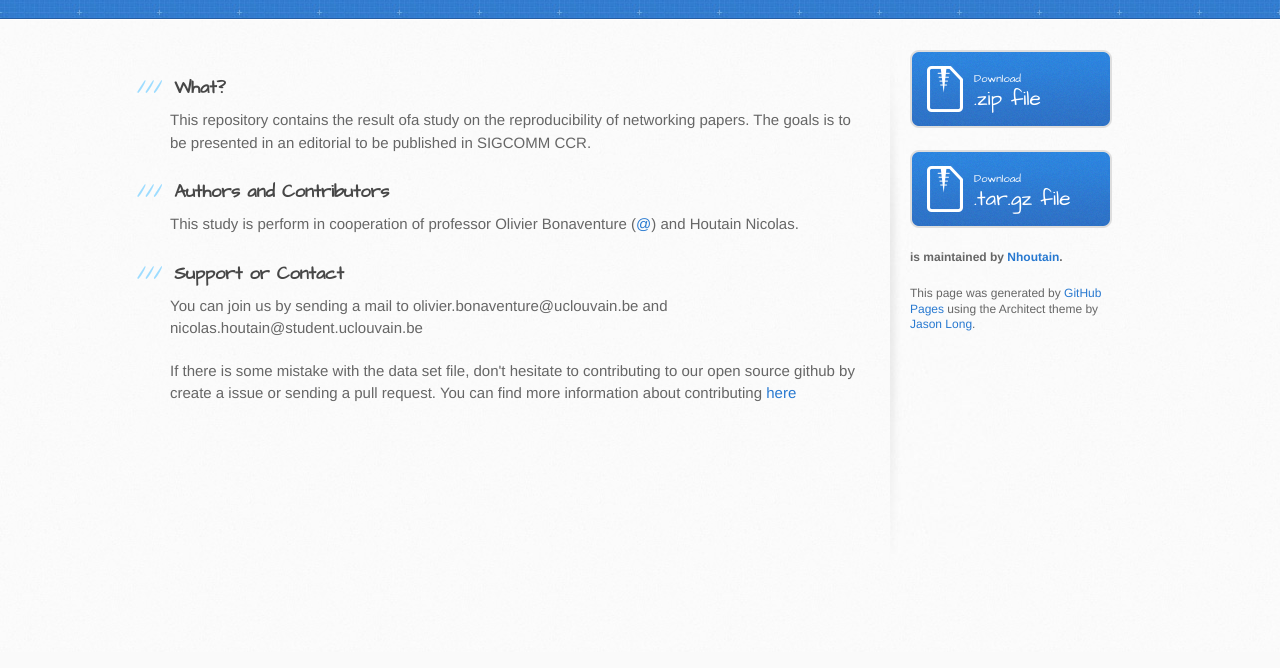
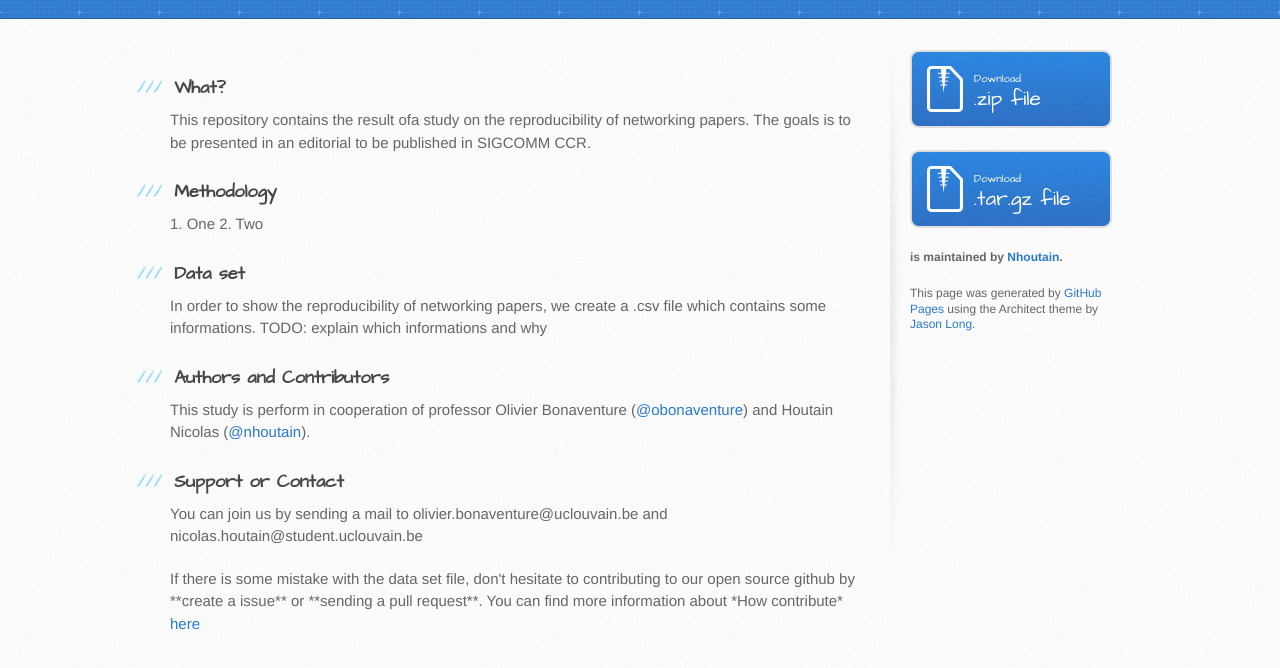
Before and after one commit to Nhoutain/Reproducibility, a plain HTML site: page index.html in a window 1280 px wide. Shown: the part 148-816 px from the top of the page. Drawn offline with Linux system fonts and the light colour scheme.

Commit message:
Some try

```diff
--- a/index.html
+++ b/index.html
@@ -34,9 +34,39 @@
                       </a>What?
                   </h3>
 
-                  <p> This repository contains the result ofa study on the reproducibility of
+                  <p>
+                      This repository contains the result ofa study on the reproducibility of
                       networking papers. The goals is to be presented in an editorial to be published in SIGCOMM CCR.
                   </p>
+
+                  <h3>
+                      <a id="methodology" class="anchor" href="#methodology" aria-hidden="true">
+                          <span class="octicon octicon-link"> </span>
+                      </a> Methodology
+                  </h3>
+
+                  <p>
+                      1. One
+                      2. Two
+                  </p>
+
+
+
+                  <h3>
+                      <a id="data-set" class="anchor" href="#data-set" aria-hidden="true">
+                          <span class="octicon octicon-link"> </span>
+                      </a> Data set
+                  </h3>
+
+                  <p>
+                      In order to show the reproducibility of networking papers, we create a .csv file which contains
+                      some informations.
+
+                      TODO: explain which informations and why
+
+                  </p>
+
+
 
                   <h3>
                       <a id="authors-and-contributors" class="anchor" href="#authors-and-contributors" aria-hidden="true">
@@ -44,9 +74,10 @@
                       </a> Authors and Contributors
                   </h3>
 
-                  <p>This study is perform in cooperation of professor
-                      Olivier Bonaventure (<a href="https://github.com/obonaventure" class=blog"user-mention">@</a>)
-                      and Houtain Nicolas.
+                  <p>
+                      This study is perform in cooperation of professor
+                      Olivier Bonaventure (<a href="https://github.com/obonaventure" class=blog"user-mention">@obonaventure</a>)
+                      and Houtain Nicolas (<a href="https://github.com/Nhoutain" class=blog"user-mention">@nhoutain</a>).
                   </p>
 
                   <h3>
@@ -55,10 +86,13 @@
                       </a>Support or Contact
                   </h3>
 
-                  <p>You can join us by sending a mail to olivier.bonaventure@uclouvain.be and nicolas.houtain@student.uclouvain.be </p>
+                  <p>
+                      You can join us by sending a mail to olivier.bonaventure@uclouvain.be and nicolas.houtain@student.uclouvain.be
+                  </p>
 
-                  <p>If there is some mistake with the data set file, don't hesitate to contributing to our open source github by
-                      create a issue or sending a pull request. You can find more information about contributing
+                  <p>
+                      If there is some mistake with the data set file, don't hesitate to contributing to our open source github by
+                      **create a issue** or **sending a pull request**. You can find more information about *How contribute*
                       <a id="contributing-open-source" href="https://guides.github.com/activities/contributing-to-open-source/">here</a>
 
                   </p>
@@ -78,7 +112,9 @@
 
                   <p class="repo-owner"><a href="https://github.com/Nhoutain/Reproducibility"></a> is maintained by <a href="https://github.com/Nhoutain">Nhoutain</a>.</p>
 
-                  <p>This page was generated by <a href="https://pages.github.com">GitHub Pages</a> using the Architect theme by <a href="https://twitter.com/jasonlong">Jason Long</a>.</p>
+                  <p>
+                      This page was generated by <a href="https://pages.github.com">GitHub Pages</a> using the Architect theme by <a href="https://twitter.com/jasonlong">Jason Long</a>.
+                  </p>
               </aside>
           </div>
       </div>
```
